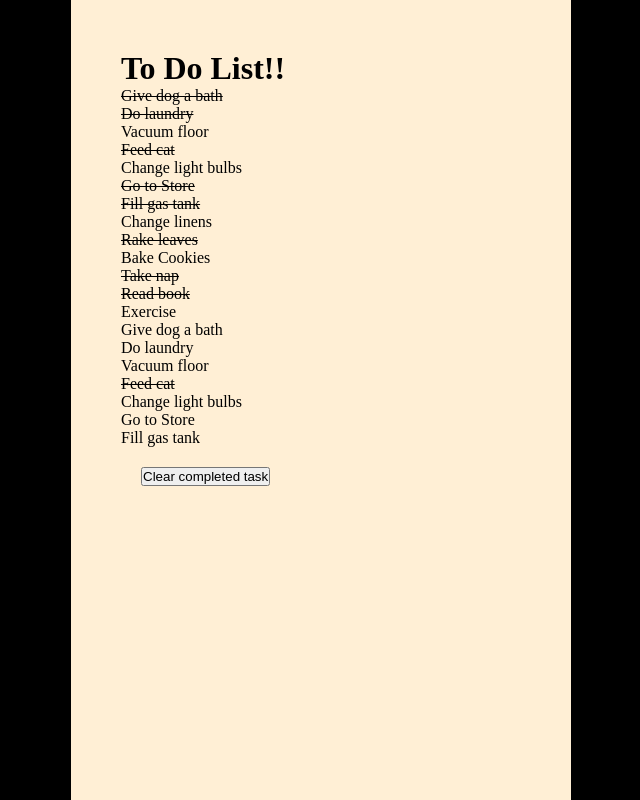
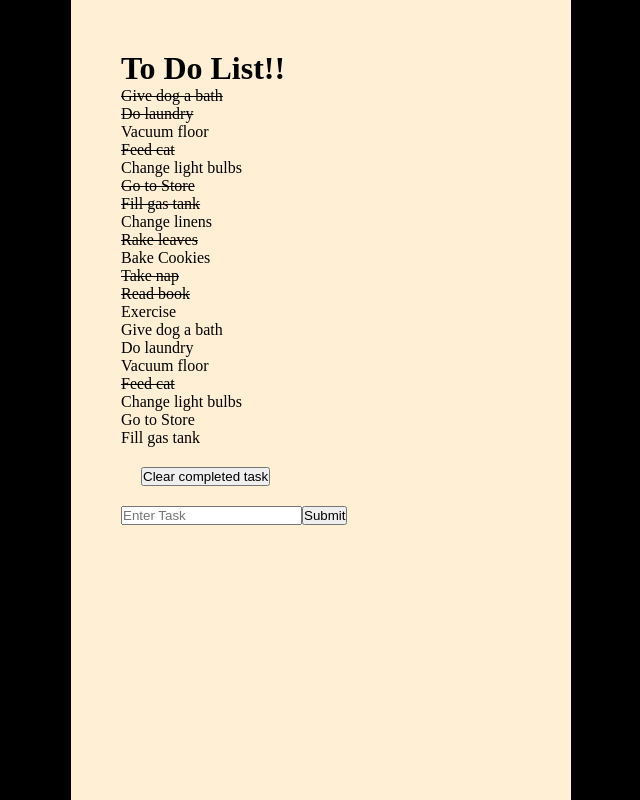
Before and after one commit to sadidul/todo-list, a React (Create React App) app: page / in a window 1280 px wide. Shown: the whole page, without its empty margins (319-959 px from the left). Built offline with nearby package versions, Linux system fonts and the light colour scheme.

Commit message:
Add form component and finish others task

```diff
--- a/src/App.js
+++ b/src/App.js
@@ -1,6 +1,7 @@
 import React, { useState } from "react";
 import Header from "./Header";
 import ToDoList from "./ToDoList";
+import ToDoForm from "./ToDoForm";
 
 import "./App.css";
 import data from "./data.json";
@@ -10,7 +11,7 @@
 
   const handleToggle = (id) => {
     let mapped = toDoList.map((task) => {
-      return task.id === id
+      return task.id === Number(id)
         ? { ...task, complete: !task.complete }
         : { ...task };
     });
@@ -24,6 +25,12 @@
     setToDoList(filtered);
   };
 
+  const addTask = (userInput) => {
+    let copy = [...toDoList];
+    copy = [...copy, {id: toDoList.length + 1, task: userInput, complete: false}];
+    setToDoList(copy);
+  }
+
   return (
     <div className="App">
       <Header />
@@ -32,6 +39,7 @@
         handleToggle={handleToggle}
         handleFilter={handleFilter}
       />
+      <ToDoForm addTask={addTask} />
     </div>
   );
 }
--- a/src/ToDo.js
+++ b/src/ToDo.js
@@ -1,6 +1,18 @@
-const ToDo = ({todo}) => {
+const ToDo = ({todo, handleToggle}) => {
+
+    const handleClick = (e) => {
+        e.preventDefault();
+        handleToggle(e.currentTarget.id)
+    }
+
     return (
-        <div className={todo.complete ? "strike" : ""}>
+        <div
+        id={todo.id}
+        key={todo.id + todo.task}
+        name="todo"
+        value={todo.id}
+        onClick={handleClick}
+        className={todo.complete ? "todo strike" : "todo"}>
             {todo.task}
         </div>
     )
--- /dev/null
+++ b/src/ToDoForm.js
@@ -0,0 +1,29 @@
+import React, { useState } from "react";
+
+const ToDoForm = ({ addTask }) => {
+  const [userInput, setUserInput] = useState("");
+
+  const handleChange = (e) => {
+    setUserInput(e.currentTarget.value);
+  };
+
+  const handleSubmit = (e) => {
+    e.preventDefault();
+    addTask(userInput);
+    setUserInput("");
+  };
+
+  return (
+    <form onSubmit={handleSubmit}>
+      <input
+        value={userInput}
+        type="text"
+        onChange={handleChange}
+        placeholder="Enter Task"
+      />
+      <button>Submit</button>
+    </form>
+  );
+};
+
+export default ToDoForm;
--- a/src/index.css
+++ b/src/index.css
@@ -13,6 +13,10 @@
     margin: 0 auto;
 }
 
+.todo {
+  cursor: pointer;
+}
+
 .strike {
   text-decoration: line-through;
 }
```
Also changed, not shown: src/ToDoList.js (+10 -4 lines).
